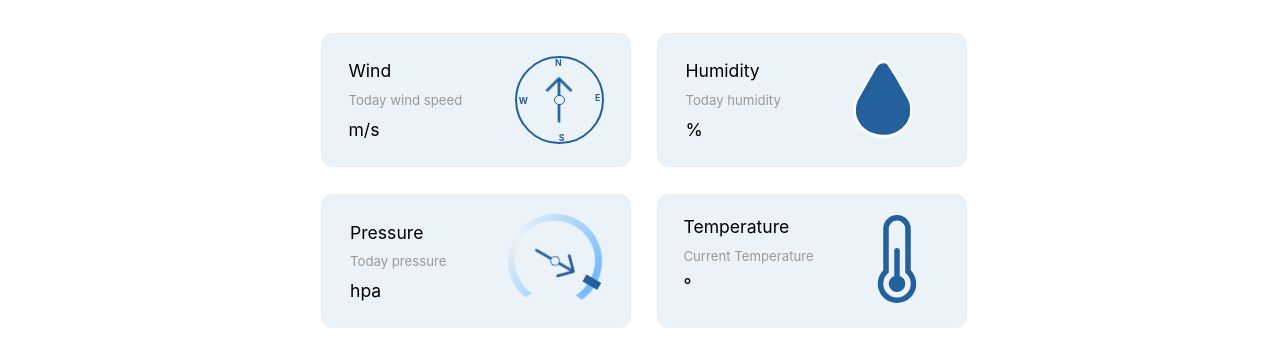
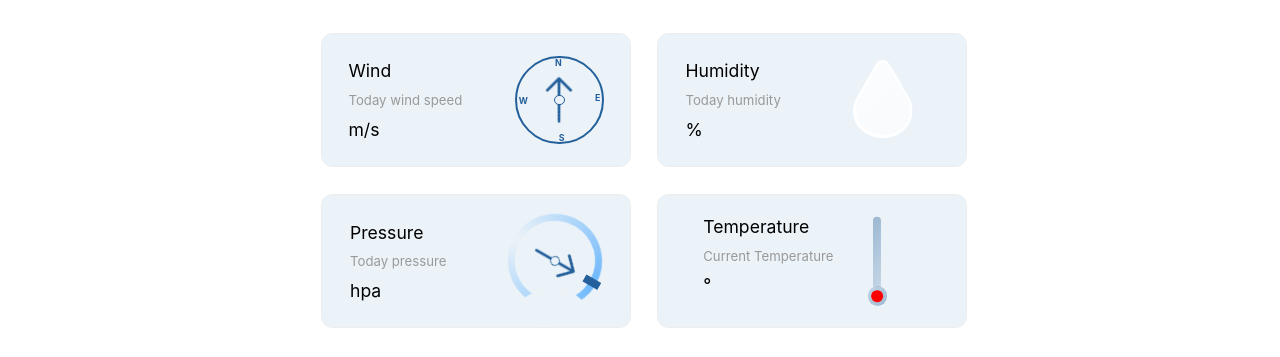
Before and after one commit to Siddhartha-Pandit/Mausam, a React (Create React App) app in the folder mausam/: page / in a window 1280 px wide. Shown: the part 421-778 px from the top of the page. Built offline with nearby package versions, Linux system fonts and the light colour scheme; no server answers.

Commit message:
added humidity drop and thermometer

```diff
--- a/mausam/src/App.css
+++ b/mausam/src/App.css
@@ -1,3 +1,4 @@
+/* background: linear-gradient(315deg,#24609B44 ,#24609B33 ) ; */
 /*
 #8a2525
 #24609b
@@ -22,6 +23,8 @@
   --progress:#dca84e;
   --supp-color:#ecf3f8;
   --infoCircle:#ededed;
+  --thermoup:#24609B44;
+  --thermodown:#24609B33;
     /*
   130c07
 
@@ -44,6 +47,8 @@
 --sun-angle:0deg;
 --circleroto:-90deg;
 --horizonroto:90deg;
+--humid:50%;
+--templiq:0%;
 /* -------animation end--------- */
 
 }
@@ -135,6 +140,7 @@ border-radius: 0rem 2rem 2rem 0rem  !important;
   width:25rem;
   height: 100%;
 }
+
 .main{
   display: flex;
   align-items: center;
@@ -169,6 +175,7 @@ border-radius: 0rem 2rem 2rem 0rem  !important;
   margin: 1.5rem;
 
 }
+
 .sub{
   display: flex;
   flex-direction: row;
@@ -473,16 +480,77 @@ color: var(--light-blue);
  border-radius: 40%;
   width: 10rem;
   height: 10rem;
-  animation: spin 6s linear infinite;
+
 
 }
-@keyframes spin {
-  0%{
-    transform: translateY(100%) rotate(0deg);
+
+/* .thermometer{
+  display: flex;
+  justify-content: center;
+  align-items: center;
+  width: 10rem;
+  height: 10rem;
+  z-index: 1;
+  background-color: #6bb6fc;
+  clip-path: polygon(evenodd, 35.72% 8.68%, 39.55% 6.22%, 43.59% 4.98%, 48.75% 5.12%, 52.86% 7.02%, 55.85% 9.54%, 57.94% 12.31%, 59.19% 16.18%, 59.47% 60.17%, 63.37% 65.84%, 65.18% 72.89%, 64.48% 78.7%, 61.84% 84.92%, 57.03% 89.8%, 51.95% 92.25%, 45.13% 93.22%, 41.64% 92.95%, 38.16% 91.84%, 32.6% 88.29%, 28.55% 83.4%, 26.88% 79.25%, 26.32% 76.07%, 26.32% 73.17%, 26.74% 69.02%, 28.27% 65.42%, 29.81% 62.79%, 31.75% 60.44%, 31.89% 15.49%, 33.43% 11.76%);
+} */
+
+.therrr{
+  display: flex;
+  align-items: center;
+  /* justify-content: center; */
+  flex-direction: column;
+  position: relative;
+  height: 10rem;
+  width:10rem;
+  /* background-color: #ad0ed12d; */
 }
-  100%{
-    transform: translateY(0) rotate(360deg);
+.bar{
+  z-index: 1;
+  height: 69.77px;
+  width: 7.97px;
+  background: linear-gradient(315deg,var(--thermoup) ,var(--thermodown) ) ;
+  border-radius: 0 0 2.5rem 2.5rem;
+  position: absolute;
+  /* top:5px; */
+  left:50%;
+  transform: translate(-50%) rotate(180deg);
+
 }
+.bott{
+  height: 2.222rem;
+  width: 2.222rem;
+  background: linear-gradient(315deg,var(--thermoup) ,var(--thermodown) ) ;
+  position: relative;
+ top:69px;
+  border-radius: 50%;
+
+}
+.bott::after{
+  content: "";
+  display: block;
+  width:1.33rem;
+  height:1.33rem;
+  border-radius: 50%;
+  background-color: red;
+  position: absolute;
+  top:50%;
+  left: 50%;
+  transform: translate(-50%,-50%);
+
+
+}
+.bar::after{
+  content: "";
+  display: block;
+  height: 0%;
+  width:0.3rem;
+  position: absolute;
+  left:30%;
+  /* transform: translate(-50%); */
+  top: -3.3px;
+  border-radius: 0rem 0rem 1rem 1rem;
+  background-color: red;
 
 }
 
@@ -592,7 +660,29 @@ z-index: 3;
     animation: sunny 5s linear forwards;
     background: conic-gradient(var(--progress) var(--sun-angle), var( --circle) 0deg);
   }
+  .liquid{
+    animation: spin 3s linear forwards;
+  }
+  @keyframes spin {
+    0%{
+      transform: translateY(100%) rotate(0deg);
+    }
+    100%{
+      transform: translateY(var(--humid)) rotate(360deg);
+    }
 
+  }
+  .bar::after{
+    animation:thermo 3s linear forwards ;
+  }
+  @keyframes thermo {
+    0%{
+      height: 0%;
+    }
+    100%{
+      height: var(--templiq);
+    }
+  }
 
   /*------------------------ */
   @media(max-width:998rem){
--- a/mausam/src/Main.js
+++ b/mausam/src/Main.js
@@ -53,6 +53,17 @@ const Main = (props) => {
         r.style.setProperty("--horizonroto", "90deg")
         r.style.setProperty("--sun-angle", `${sundegstr}`)
     }
+    const humid = 100 - (content && content.main.humidity);
+    const droplet = humid + "%"
+    r.style.setProperty("--humid", `${droplet}`)
+
+    const actualtemp = content && content.main.temp
+    const tempper=((actualtemp/80)*100);
+    const tempstr=tempper+'%'
+    console.log(tempper,"current temp in percentage")
+    console.log(tempstr,"current temp in percentage")
+    r.style.setProperty("--templiq",`${tempstr}`)
+
     function unixtoreal(timestamp) {
         const tz = content && content.timezone
         console.log(tz);
@@ -199,8 +210,14 @@ const Main = (props) => {
                         <div className="spx pex">Current Temperature</div>
                         <div className="pex">{content && content.main.temp}°</div>
                     </div>
-                    <div>
-                        <BsThermometerHalf className="ther" />
+                    <div className="thermocontainer">
+                        {/* <BsThermometerHalf className="ther" /> */}
+                        {/* <div className="thermometer"> */}
+                        <div className="therrr">
+                            <div className="bar"></div>
+                            <div className="bott"></div>
+                        </div>
+                        {/* </div> */}
                         {/* <div>  {content && content.main.temp_min}°</div>
                         <div>  {content && content.main.temp_max}°</div> */}
                     </div>
--- a/mausam/src/Navbar.js
+++ b/mausam/src/Navbar.js
@@ -45,6 +45,8 @@ const NavBar = () => {
         r.style.setProperty("--horizonfill","#555555")
         r.style.setProperty("--mirrorup","#130c0766")
         r.style.setProperty("--mirrordown","#130c0733")
+        r.style.setProperty("--thermoup","#ECF3F866")
+        r.style.setProperty("--thermodown","#ECF3F833")
     }
     else{
         r.style.setProperty("--circle","#b7c2cb")
@@ -58,6 +60,8 @@ const NavBar = () => {
         r.style.setProperty("--horizonfill","#ffffff")
         r.style.setProperty("--mirrorup","#ECF3F866")
         r.style.setProperty("--mirrordown","#ECF3F833")
+        r.style.setProperty("--thermoup","#24609B66")
+        r.style.setProperty("--thermodown","#24609B33")
     }
     return (
         <div>
```
Lines whose indentation alone changed are shown as unchanged.
